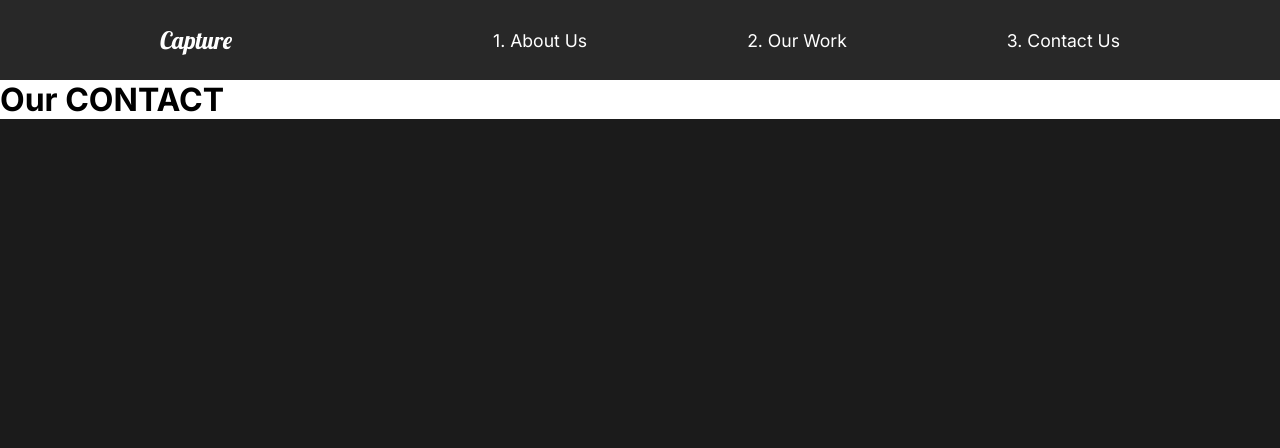
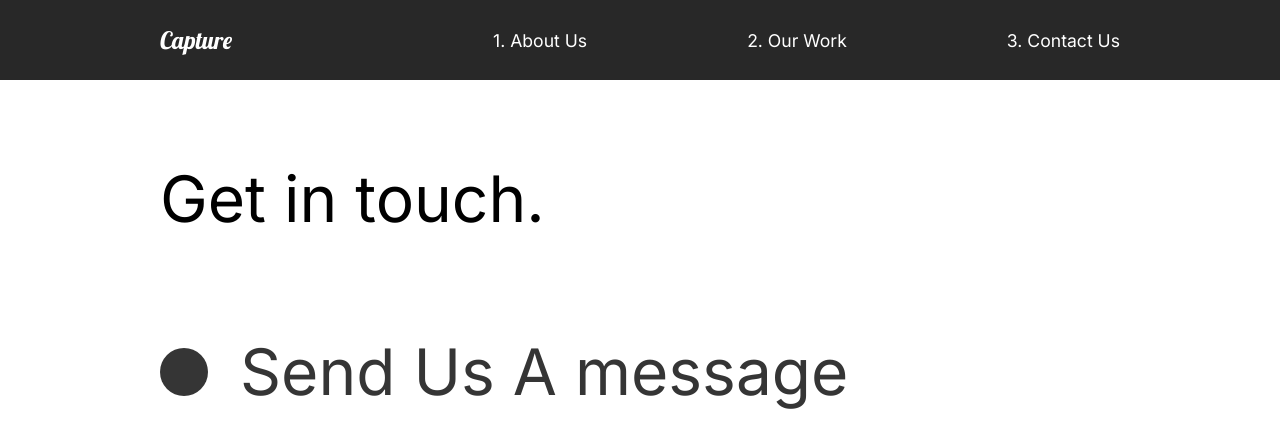
Before and after one commit to lindmon/Capture, a React (Create React App) app: page /contact in a window 1280 px wide. Shown: the top 448 px of the page. Built offline with nearby package versions, Linux system fonts and the light colour scheme.

Commit message:
scroll top animation was added

```diff
--- a/src/App.js
+++ b/src/App.js
@@ -7,6 +7,7 @@
 // import{Route, Routes, useLocation} from "react-router-dom";
 import { AnimatePresence,} from 'framer-motion';
 import AnimatedRoutes from '../src/components/AnimatedRoutes';
+import ScrollTop from './components/ScrollTop';
 
 
 
@@ -16,6 +17,7 @@
   return (
     <div className="App">
         <GlobalStyle/>
+        <ScrollTop/>
         <Nav/>
         <AnimatePresence mode='wait'>
         <AnimatedRoutes/>
--- a/src/components/GlobalStyle.js
+++ b/src/components/GlobalStyle.js
@@ -11,6 +11,7 @@
 body {
     background: #1b1b1b;
     font-family:'Inter', sans-serif;
+    overflow-x: hidden;
 }
 button{
     font-family:'Inter', sans-serif;
--- a/src/components/Nav.js
+++ b/src/components/Nav.js
@@ -28,6 +28,9 @@
     align-items: center;
     padding: 1rem 10rem;
     background-color:#282828 ;
+    position: sticky;
+    top: 0;
+    z-index: 40;
     a{
         color: white;
         text-decoration: none;
--- /dev/null
+++ b/src/components/ScrollTop.js
@@ -0,0 +1,15 @@
+import {useEffect} from 'react';
+import {useLocation} from 'react-router-dom';
+
+const ScrollTop = () => {
+        const {pathname} = useLocation();
+        useEffect( () => {
+            window.scroll({
+                top:0,
+                left:0
+            })
+        },[pathname]);
+        return null;
+};
+
+export default ScrollTop;
--- a/src/pages/ContactUs.js
+++ b/src/pages/ContactUs.js
@@ -1,18 +1,60 @@
 import React from "react";
 import {motion} from 'framer-motion';
-import {pageAnimation} from "../animation";
+import {pageAnimation, titleAnim} from "../animation";
+import styled from 'styled-components';
 
 const ContactUs = () => {
     return(
-        <motion.div
+        <ContactStyle
             exit="exit"
             variants={pageAnimation}
             initial="hidden"
             animate="show"
-            style={{background:'#fff' }}>
-            <h1>Our CONTACT</h1>
-        </motion.div>
+            style={{background:'#fff' }}
+        >
+            <Title>
+                <Hide>
+                    <motion.h2 variants={titleAnim}>Get in touch.</motion.h2>
+                </Hide>
+            </Title>
+            <div>
+                <Hide>
+                    <Social variants={titleAnim}>
+                        <Circle/>
+                        <h2>Send Us A message</h2>
+                    </Social>
+                </Hide>
+            </div>
+        </ContactStyle>
     )
 }
 
+const ContactStyle = styled(motion.div)`
+    padding: 5rem 10rem;
+    color: #353535;
+    min-height:90vh;
+`;
+
+const Title = styled.div`
+    margin-bottom:4rem;
+    color:black;
+`;
+const Hide = styled.div`
+    overflow: hidden;
+`;
+const Circle = styled.div`
+    border-radius:50%;
+    width: 3rem;
+    height: 3rem;
+    background-color:#353535;
+
+`;
+const Social = styled(motion.div)`
+    display: flex;
+    align-items: center;
+    h2  {
+        margin:2rem;
+    }
+`;
+
 export default ContactUs;
--- a/src/pages/OurWork.js
+++ b/src/pages/OurWork.js
@@ -6,8 +6,11 @@
 import goodtimes from '../img/goodtimes-small.png';
 import {motion} from 'framer-motion';
 import {pageAnimation,fade, photoAnim, lineAnim, slider} from "../animation";
+import { useScroll } from "../components/useScroll";
 
 const OurWork = () => {
+    const [element, controls] = useScroll();
+    const [element2, controls2] = useScroll();
     return(
         <Work
             exit="exit"
@@ -28,16 +31,16 @@
                     </Hide>
                 </Link>
             </Movie>
-            <Movie>
+            <Movie ref={element} variants={fade} animate={controls} initial= "hidden">
                 <h2>The Racer</h2>
-                <div className="line"></div>
+                <motion.div variants={lineAnim} className="line"></motion.div>
                 <Link to="/work/the-racer">
                     <img src={theracer} alt="racer" />
                 </Link>
             </Movie>
-            <Movie>
+            <Movie ref={element2} variants={fade} animate={controls2} initial= "hidden">
                 <h2>Good Times</h2>
-                <div className="line"></div>
+                <motion.div variants={lineAnim} className="line"></motion.div>
                 <Link to="/work/goodtimes">
                     <img src={goodtimes} alt="goodtimes" />
                 </Link>
@@ -55,7 +58,7 @@
     }
 
 `;
-const Movie = styled.div`
+const Movie = styled(motion.div)`
     padding-bottom: 10rem;
     .line{
         height: 0.5rem;
```
